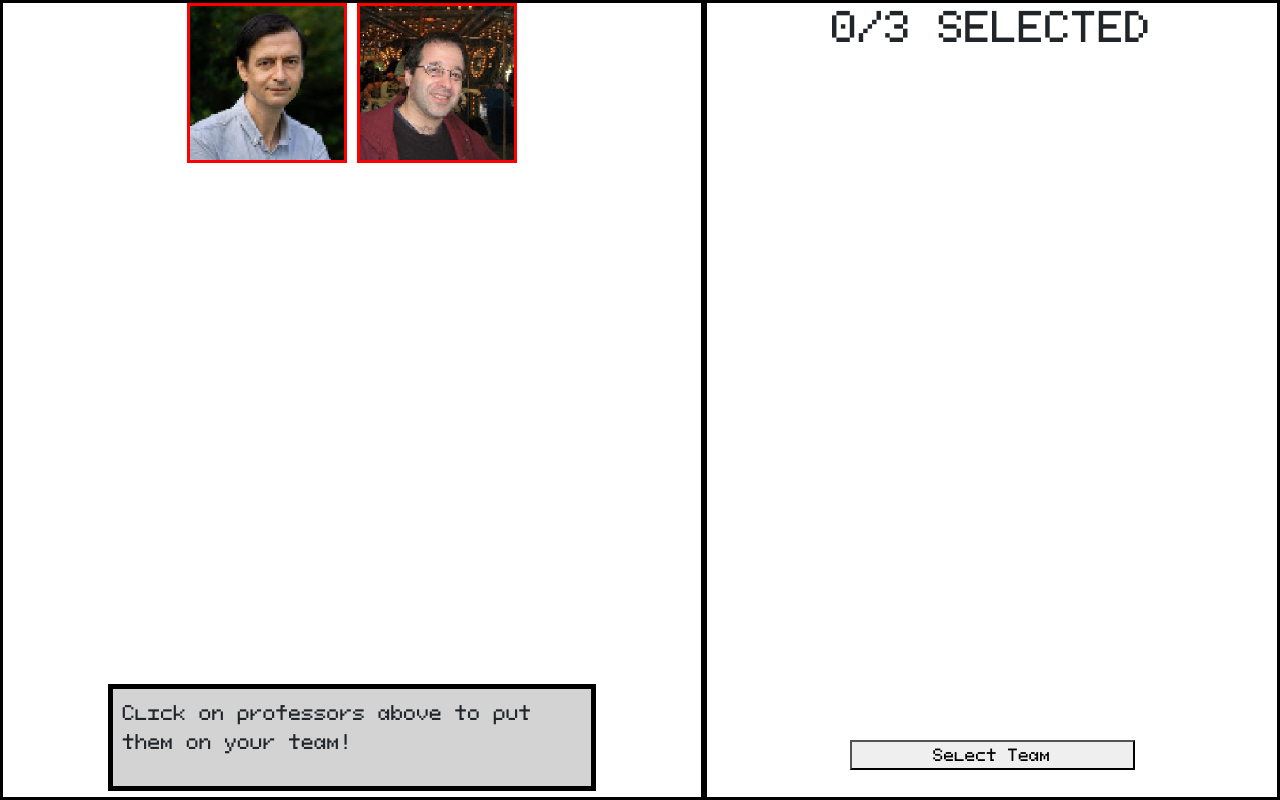
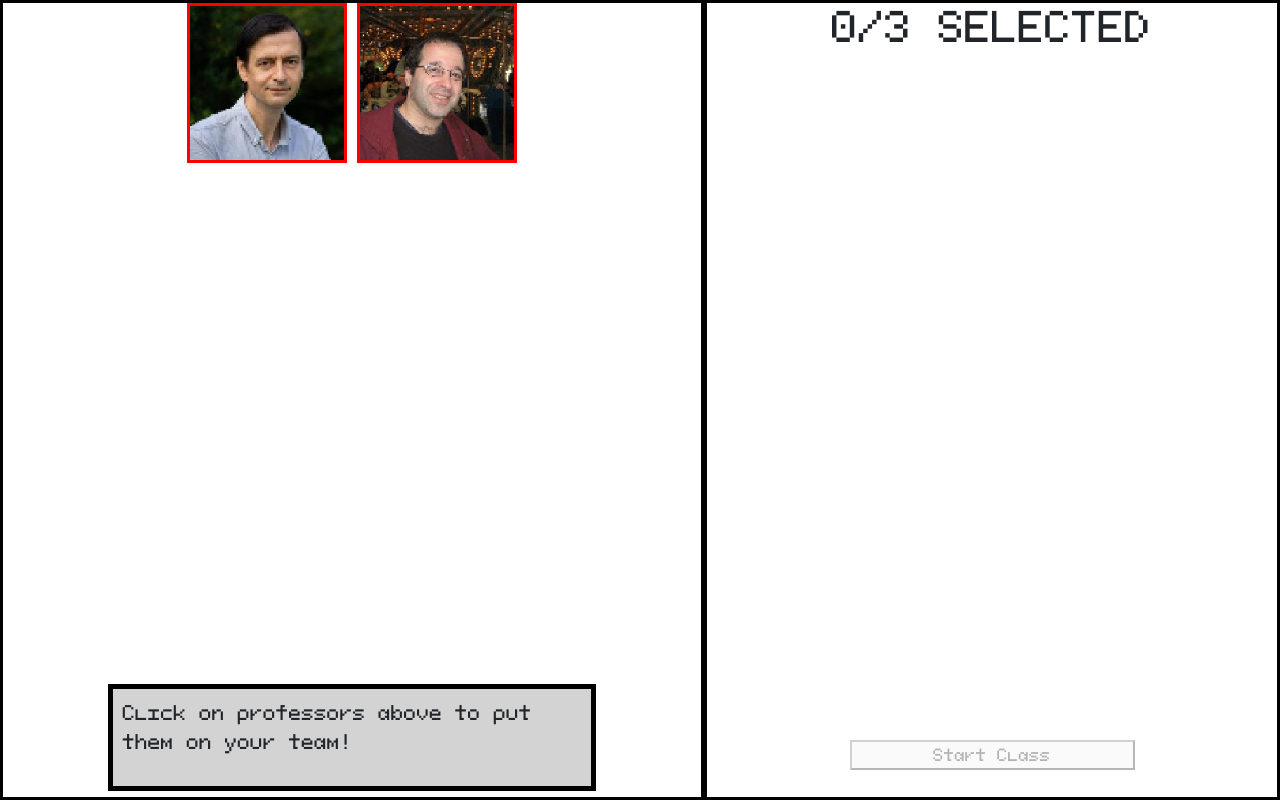
Before and after one commit to Pndablob/UMassShowdown, a React (Create React App) app: page /teamSelect in a window 1280 px wide. Built offline with nearby package versions, Linux system fonts and the light colour scheme.

Commit message:
update ui

```diff
--- a/src/BattleScreen/BattleScreen.module.css
+++ b/src/BattleScreen/BattleScreen.module.css
@@ -12,7 +12,7 @@
 
 .message-container {
   height: 15%;
-  align-content: center;
+  text-align: start;
 }
 
 .left-professor {
--- a/src/RetroButton/RetroLink.tsx
+++ b/src/RetroButton/RetroLink.tsx
@@ -7,12 +7,13 @@ interface RetroButtonArgs {
   children: ReactNode;
   to: string;
   state: any;
+  disabled: boolean;
 }
 
-function RetroButton({children, to, state}: RetroButtonArgs) {
+function RetroButton({children, to, state, disabled}: RetroButtonArgs) {
   return (
     <Link className={styles['retro-button']} to={to} state={state}>
-      <button>
+      <button disabled={disabled}>
         {children}
       </button>
     </Link>
--- a/src/TeamSelectScreen/TeamSelectScreen.tsx
+++ b/src/TeamSelectScreen/TeamSelectScreen.tsx
@@ -66,7 +66,7 @@ function TeamSelect({globalState, setGlobalState}: TeamSelectArgs) {
             }
           )}
         </div>
-        <RetroLink to="/battleScreen" state={battleInitState}>Select Team</RetroLink>
+        <RetroLink disabled={myTeam.current.length == 0} to="/battleScreen" state={battleInitState}>Start Class</RetroLink>
       </div>
     </div>
   );
```
